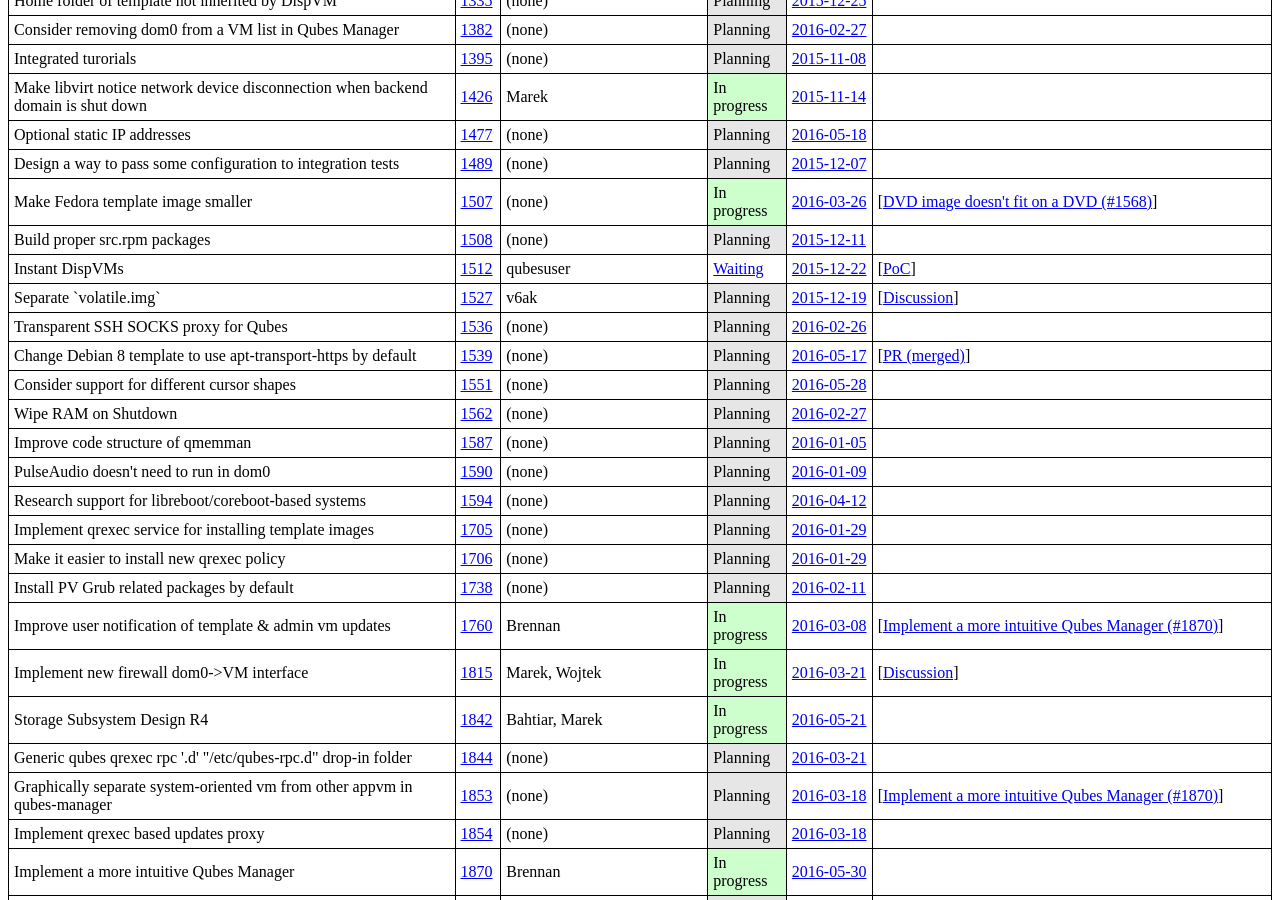
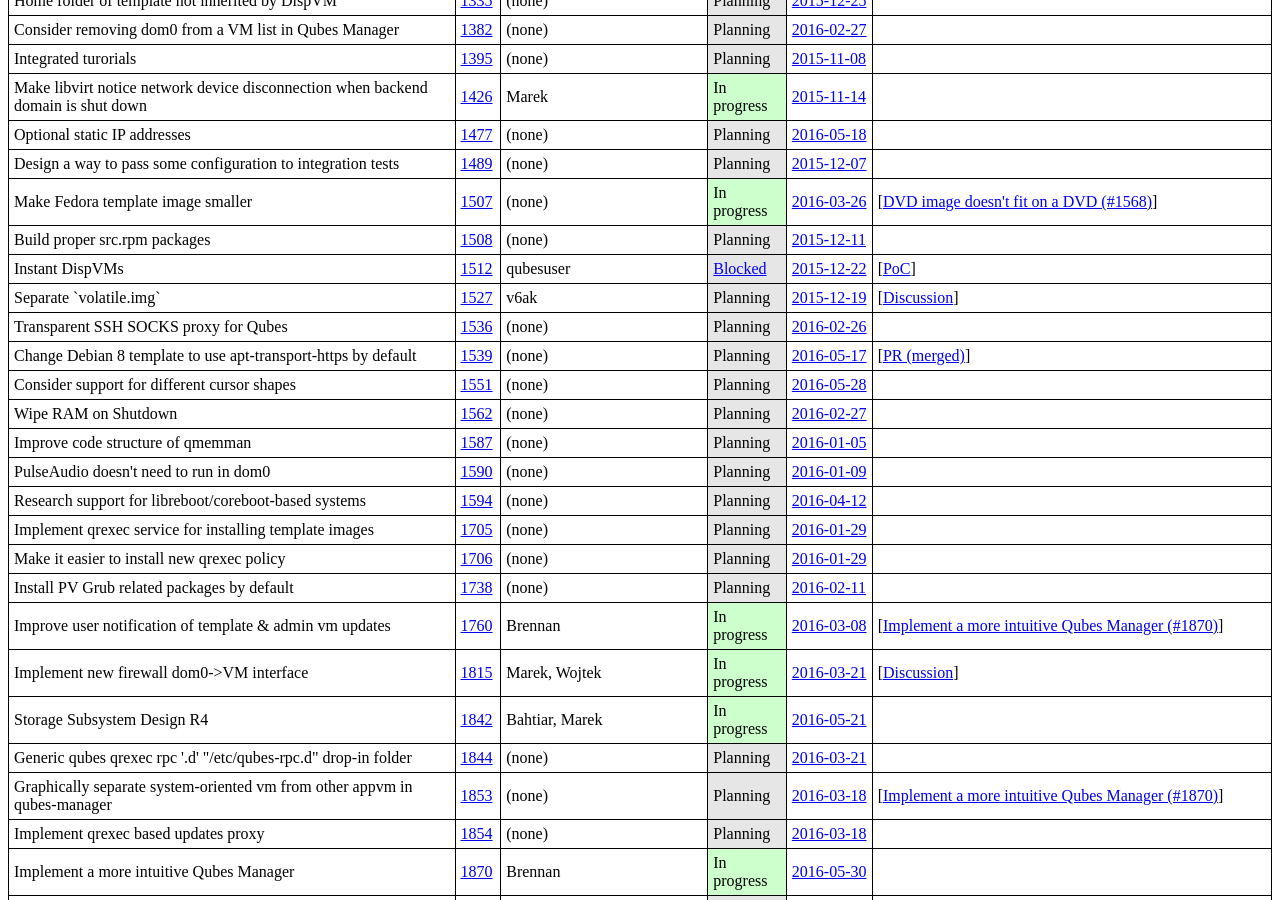
Before and after one commit to QubesOS/qubes-issues, a Jekyll site: the page built from index.md, in a window 1280 px wide and 900 px high, scrolled down 1805 px. Built offline with Jekyll 4.4.1, drawn with Linux system fonts in a browser that asks for light colours.

Commit message:
Update "Waiting" status to "Blocked"

```diff
--- a/_data/features.yml
+++ b/_data/features.yml
@@ -876,7 +876,7 @@
   issue  : 1512
   devs   : qubesuser
   status :
-    term   : Waiting
+    term   : Blocked
     url    : https://github.com/QubesOS/qubes-issues/issues/1512#issuecomment-166640065
   updated:
     date   : 2015-12-22
```
